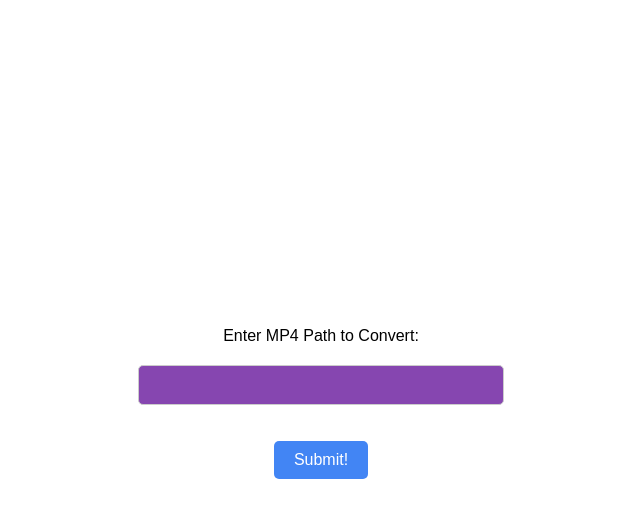
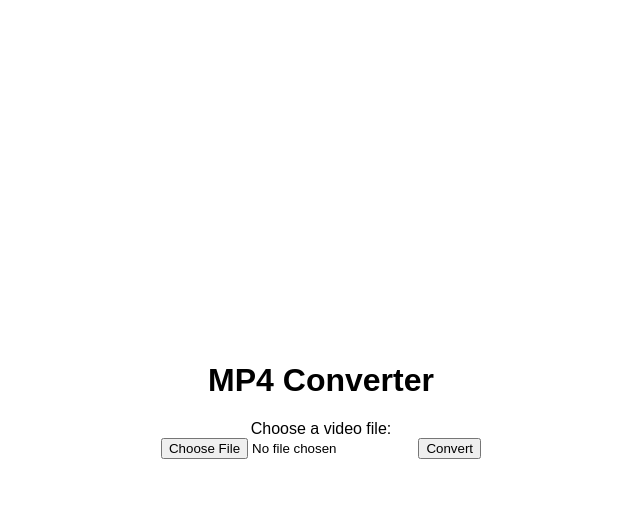
Before and after one commit to Keepas3/FLAC-Converter-YT-Downloader, a Flask app: page / in a window 1280 px wide. Shown: the top 518 px of the page, without its empty margins (319-959 px from the left). Run offline with Flask 3, Linux system fonts and the light colour scheme.

Commit message:
Made changes added Server 2

```diff
--- a/Server.py
+++ b/Server.py
@@ -3,6 +3,8 @@ from moviepy.editor import *
 import os
 
 Server = Flask(__name__)
+Server.config['UPLOAD_FOLDER'] = 'uploads'
+Server.config['MAX_CONTENT_LENGTH'] = 16 * 1024 * 1024  # Max upload size
 
 def convert_video_to_flac(video_path, flac_path):
     try:
@@ -13,28 +15,37 @@ def convert_video_to_flac(video_path, flac_path):
     audio.write_audiofile(flac_path, codec='flac')
 
 @Server.route('/')
-def home(): # Tells the server to render the home page or the Converter.html when they type in the URL
+def home():
     return render_template('Converter.html')
 
-@Server.route('/convert', methods=['POST']) # maps the /convert URL to convert function
+@Server.route('/convert', methods=['POST'])
 def convert():
-    mp4_path = request.form['mp4_path'] # retrieves the value of the text field typed in by the user
-    mp4_path = mp4_path.replace('"', '').replace("'", "") #replaces any quotes
+    print("Request Content-Type:", request.content_type)
+    print("Request Files:", request.files)
+    print("Request Form:", request.form)
+    if 'mp4_file' not in request.files:
+        print("No file part detected")
+        return "No file part", 400  # Return a bad request error if no file part is found
+    file = request.files['mp4_file']
+    if file.filename == '':
+        print("No selected file detected")
+        return "No selected file", 400  # Return a bad request error if no file is selected
+    print("File received:", file.filename)
+    if file:
+        file_path = os.path.join(Server.config['UPLOAD_FOLDER'], file.filename)
+        file.save(file_path)
 
-    title = extract_title_from_path(mp4_path)
-    flac_path = f"C:\\Users\\bryan\\OneDrive\\Desktop\\New folder (2)\\{title}.flac"
- #   flac_path = f"C:\\Users\\fungb\\OneDrive\\Desktop\\Converted Songs\\{title}.flac"
+        title = extract_title_from_path(file.filename)
+        flac_path = "C:\\Users\\fungb\\OneDrive\\Desktop\\Converted Songs\\{title}.wav"
+       # flac_path = os.path.join(Server.config['UPLOAD_FOLDER'], f"{title}.flac")
 
-    try:
-        convert_video_to_flac(mp4_path, flac_path)
-        message = f"Conversion Complete! FLAC file saved at {flac_path}"
-    except Exception as e:
-        message = f"Conversion failed: {str(e)}"
+        try:
+            convert_video_to_flac(file_path, flac_path)
+            message = f"Conversion Complete! FLAC file saved at {flac_path}"
+        except Exception as e:
+            message = f"Conversion failed: {str(e)}"
 
-    print("Rendering template with message:", message)
-    return redirect(url_for('result', message = message))
-   # return render_template('Result.html' ,message =message)
-    #return f"Conversion complete! FLAC file saved at {flac_path}"
+        return redirect(url_for('result', message=message))
 
 def extract_title_from_path(path):
     base_name = os.path.basename(path)
@@ -46,4 +57,26 @@ def result():
     return render_template('Result.html')
 
 if __name__ == '__main__':
+    if not os.path.exists(Server.config['UPLOAD_FOLDER']):
+        os.makedirs(Server.config['UPLOAD_FOLDER'])
     Server.run(debug=True)
+
+
+
+# @Server.route('/convert', methods=['POST']) # maps the /convert URL to convert function
+# def convert():
+#     mp4_path = request.form['mp4_path'] # retrieves the value of the text field typed in by the user
+#     mp4_path = mp4_path.replace('"', '').replace("'", "") #replaces any quotes
+
+#     title = extract_title_from_path(mp4_path)
+# #    flac_path = f"C:\\Users\\bryan\\OneDrive\\Desktop\\New folder (2)\\{title}.flac"
+#     flac_path = f"C:\\Users\\fungb\\OneDrive\\Desktop\\Converted Songs\\{title}.flac"
+
+#     try:
+#         convert_video_to_flac(mp4_path, flac_path)
+#         message = f"Conversion Complete! FLAC file saved at {flac_path}"
+#     except Exception as e:
+#         message = f"Conversion failed: {str(e)}"
+
+#     print("Rendering template with message:", message)
+#     return redirect(url_for('result', message = message))
--- a/templates/Converter.html
+++ b/templates/Converter.html
@@ -45,31 +45,29 @@
 </head>
 <body>
     <div class="container">
-        <h1>
-            <!-- <img src="MusicConverterLogo.jpg" alt="Music Converter.com" width="80" height="80"> -->
-        </h1>
-        <p>
-            Enter MP4 Path to Convert: <input type="text" id="userInput" name ="mp4_path" required>
-        </p>
-        <p>
-            <button type="button" onclick="showPopUp()">Submit!</button>
-        </p>
+        <h1>MP4 Converter</h1>
+        <form action="/convert" method="post" enctype="multipart/form-data">
+            <label for="mp4_file">Choose a video file:</label>
+            <br>
+            <input type="file" id="mp4_file" name="mp4_file" accept=".mp4" required>
+            <button type="submit">Convert</button>
+        </form>
     </div>
     <script> //Javascript
-        function showPopUp() {
-            var form = document.createElement('form'); //creates the form
-            var userInput = document.getElementById('userInput').value; //takes what the user entered in and saves it to userInput
-            userInput = userInput.replace(/['"]/g, ''); //gets rid of any quotes
-            form.method = 'POST'; //data will be sent to the server through HTML request
-            form.action = '/convert'; //Sets the form's action to '/convert', specifying the URL to which the form data will be sent when the form is submitted.
-            var input = document.createElement('input');
-            input.type = 'hidden'; // wont be seen by user
-            input.name = 'mp4_path'; //specifies the name
-            input.value = userInput;
-            form.appendChild(input); //appends all the elements of name,type,value to the form
-            document.body.appendChild(form); // appends the form to the rest of the document
-            form.submit();
-        }
+        // function showPopUp() {
+        //     var form = document.createElement('form'); //creates the form
+        //     var userInput = document.getElementById('userInput').value; //takes what the user entered in and saves it to userInput
+        //     userInput = userInput.replace(/['"]/g, ''); //gets rid of any quotes
+        //     form.method = 'POST'; //data will be sent to the server through HTML request
+        //     form.action = '/convert'; //Sets the form's action to '/convert', specifying the URL to which the form data will be sent when the form is submitted.
+        //     var input = document.createElement('input');
+        //     input.type = 'hidden'; // wont be seen by user
+        //     input.name = 'mp4_path'; //specifies the name
+        //     input.value = userInput;
+        //     form.appendChild(input); //appends all the elements of name,type,value to the form
+        //     document.body.appendChild(form); // appends the form to the rest of the document
+        //     form.submit();
+        // }
     </script>
 </body>
 </html>
```
Also changed, not shown: MusicConverter.py (+16 -7 lines), Server2.py (added, +60 -0 lines).
